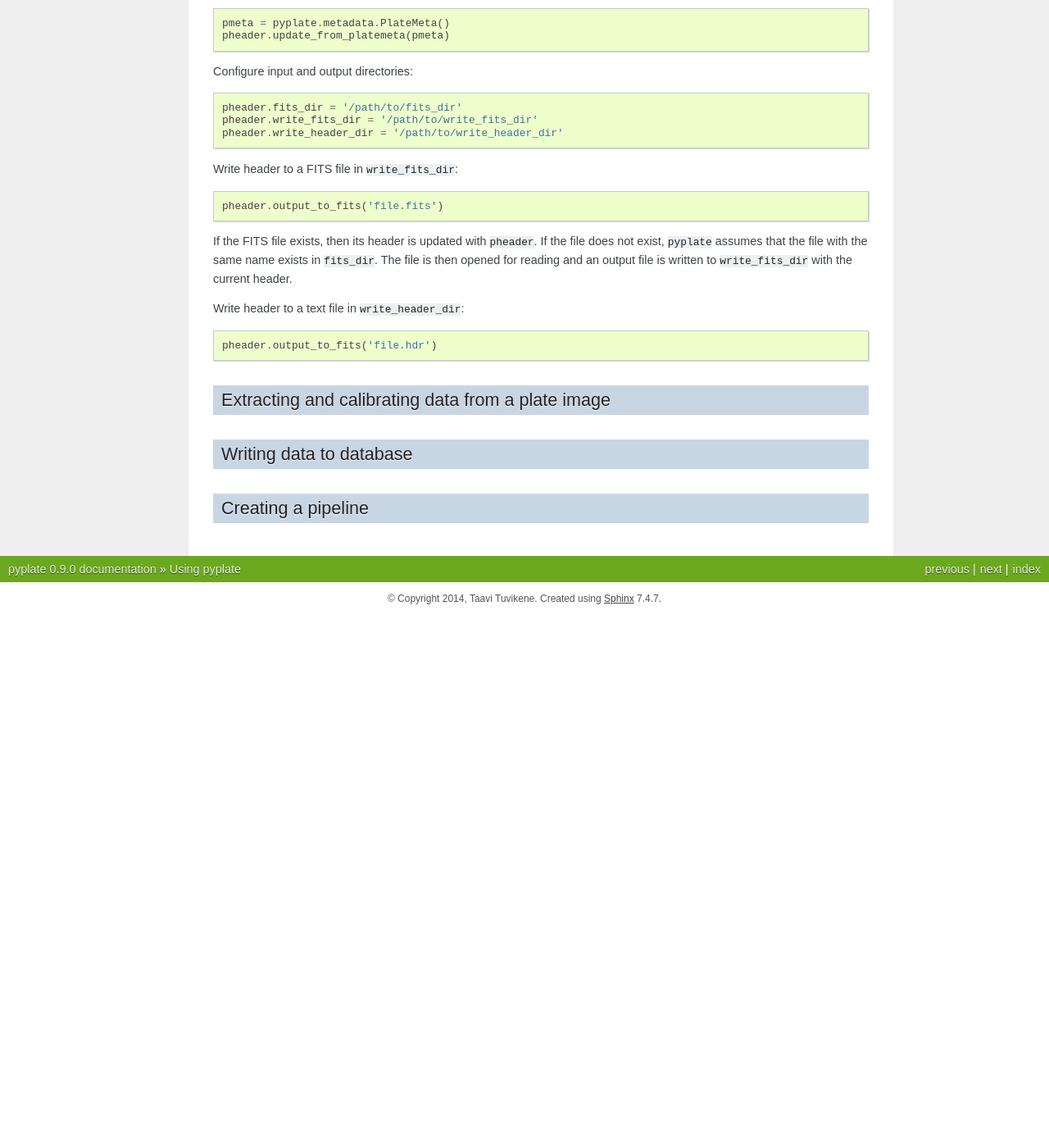
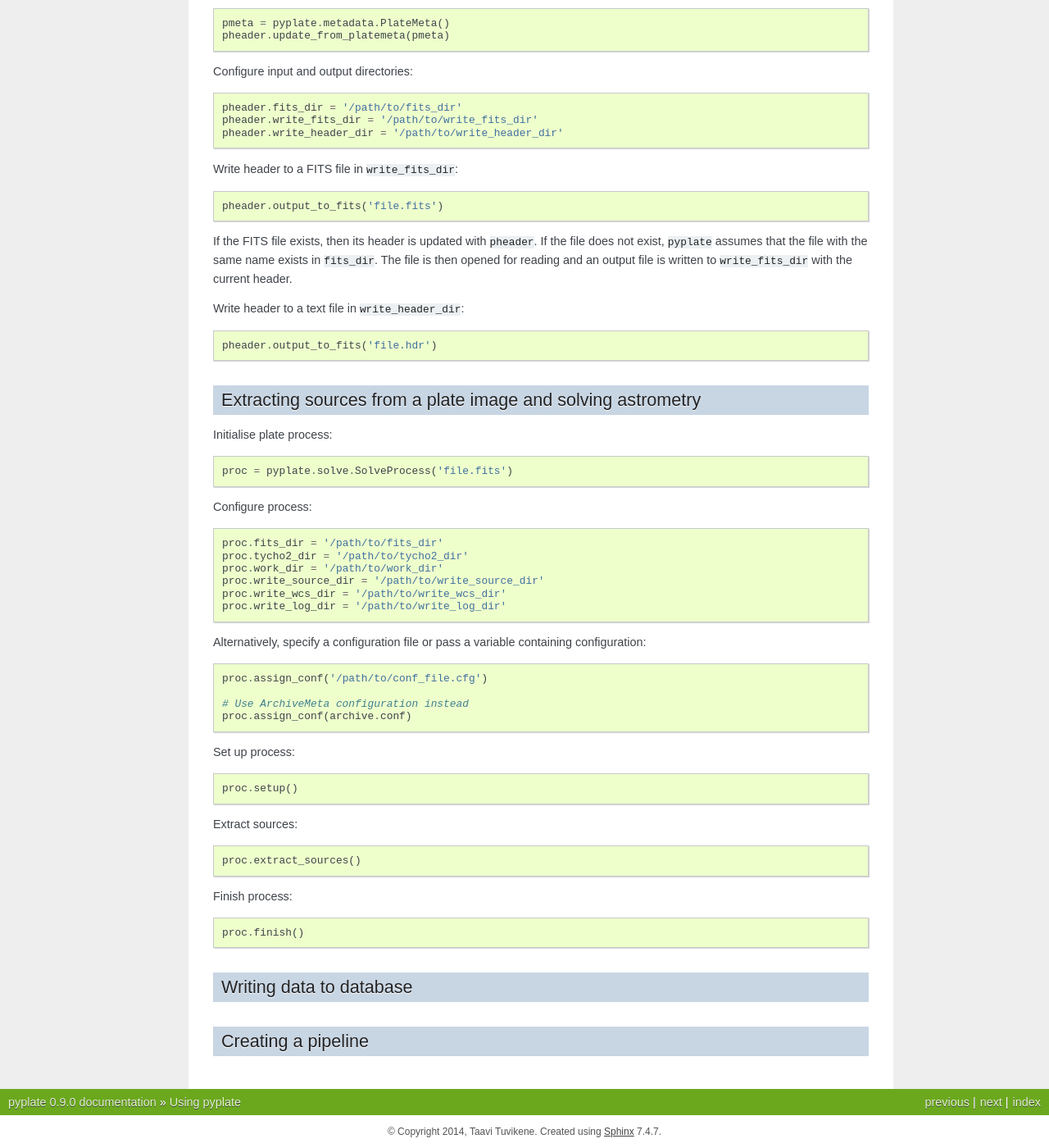
Before and after one commit to astrotuvi/pyplate, a Sphinx documentation site: the page built from docs/using_pyplate.rst, in a window 1280 px wide and 1400 px high, scrolled down 1083 px. Shown: the whole window at 82% size. Built offline with Sphinx 7.4.7, drawn with Linux system fonts in a browser that asks for light colours; before the commit the page ends 1833 px from its top, so only the background shows below that; some of the changed text lies outside the part shown.

Commit message:
Updated documentation

```diff
--- a/docs/using_pyplate.rst
+++ b/docs/using_pyplate.rst
@@ -75,8 +75,41 @@ Write header to a text file in ``write_header_dir``::
     pheader.output_to_fits('file.hdr')
 
 
-Extracting and calibrating data from a plate image
---------------------------------------------------
+Extracting sources from a plate image and solving astrometry
+------------------------------------------------------------
+
+Initialise plate process::
+
+    proc = pyplate.solve.SolveProcess('file.fits')
+
+Configure process::
+
+    proc.fits_dir = '/path/to/fits_dir'
+    proc.tycho2_dir = '/path/to/tycho2_dir'
+    proc.work_dir = '/path/to/work_dir'
+    proc.write_source_dir = '/path/to/write_source_dir'
+    proc.write_wcs_dir = '/path/to/write_wcs_dir'
+    proc.write_log_dir = '/path/to/write_log_dir'
+
+Alternatively, specify a configuration file or pass a variable containing
+configuration::
+
+    proc.assign_conf('/path/to/conf_file.cfg')
+
+    # Use ArchiveMeta configuration instead
+    proc.assign_conf(archive.conf)
+
+Set up process::
+
+    proc.setup()
+
+Extract sources::
+
+    proc.extract_sources()
+
+Finish process::
+
+    proc.finish()
 
 
 Writing data to database
```
